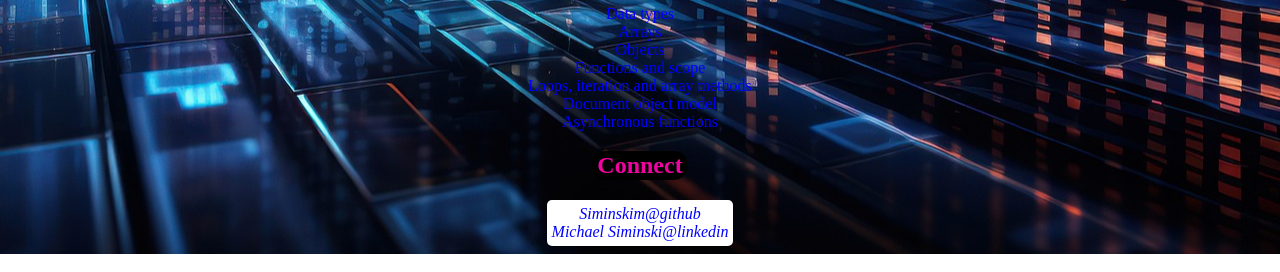
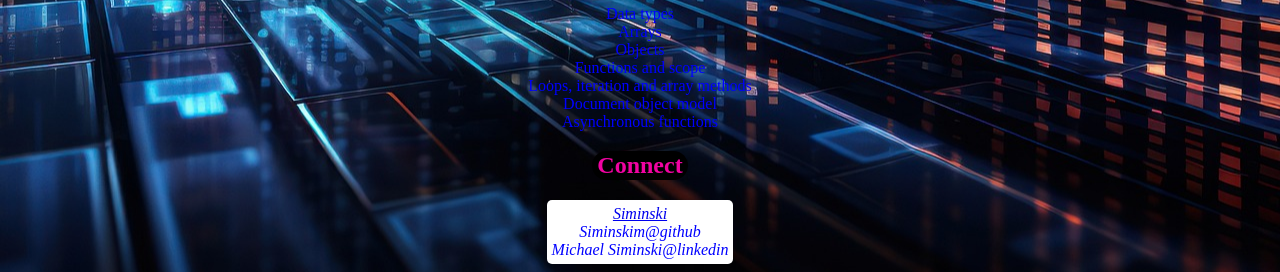
Before and after one commit to siminskim/Michael-Siminski-Jupiter, a plain HTML site: page index.html in a window 1280 px wide. Shown: the part 623-895 px from the top of the page. Drawn offline with Linux system fonts and the light colour scheme; a web font is replaced by a local one.

Commit message:
styling added

```diff
--- a/index.html
+++ b/index.html
@@ -51,6 +51,7 @@
       <section id="connect">
         <h2>Connect</h2>
         <ul class="connect">
+          <li><a href="#">Siminski</a></li>
           <li class="contact">Siminskim@github</li>
           <li class="contact">Michael Siminski@linkedin</li>
         </ul>
```
Also changed, not shown: css/index.css (+1 -22 lines).
